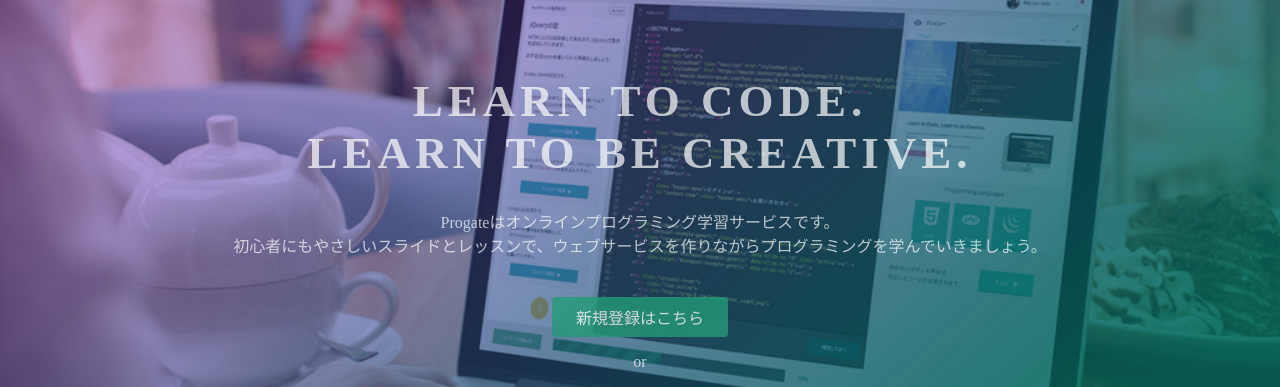
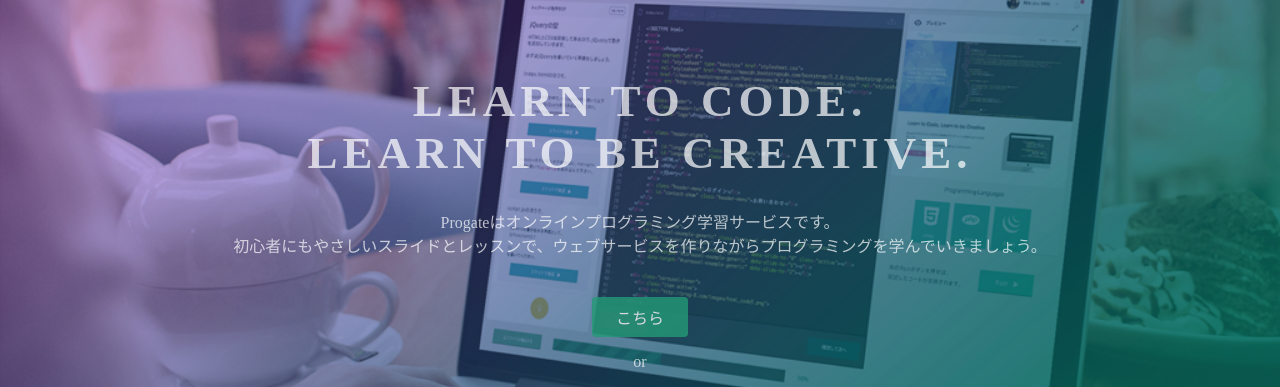
Before and after one commit to mutt-yuu/sample, a plain HTML site: page index.html in a window 1280 px wide. Shown: the part 135-522 px from the top of the page. Drawn offline with Linux system fonts and the light colour scheme.

Commit message:
Update index.html

```diff
--- a/index.html
+++ b/index.html
@@ -26,7 +26,7 @@
       <h1>LEARN TO CODE.<br>LEARN TO BE CREATIVE.</h1>
       <p>Progateはオンラインプログラミング学習サービスです。<br>初心者にもやさしいスライドとレッスンで、ウェブサービスを作りながらプログラミングを学んでいきましょう。</p>
       <div class="btn-wrapper">
-        <a href="#" class="btn signup">新規登録はこちら</a>
+        <a href="#" class="btn signup">こちら</a>
         <p>or</p>
         <a href="#" class="btn facebook"><span class="fa fa-facebook"></span>Facebookで登録</a>
         <a href="#" class="btn twitter"><span class="fa fa-twitter"></span>Twitterで登録</a>
```
